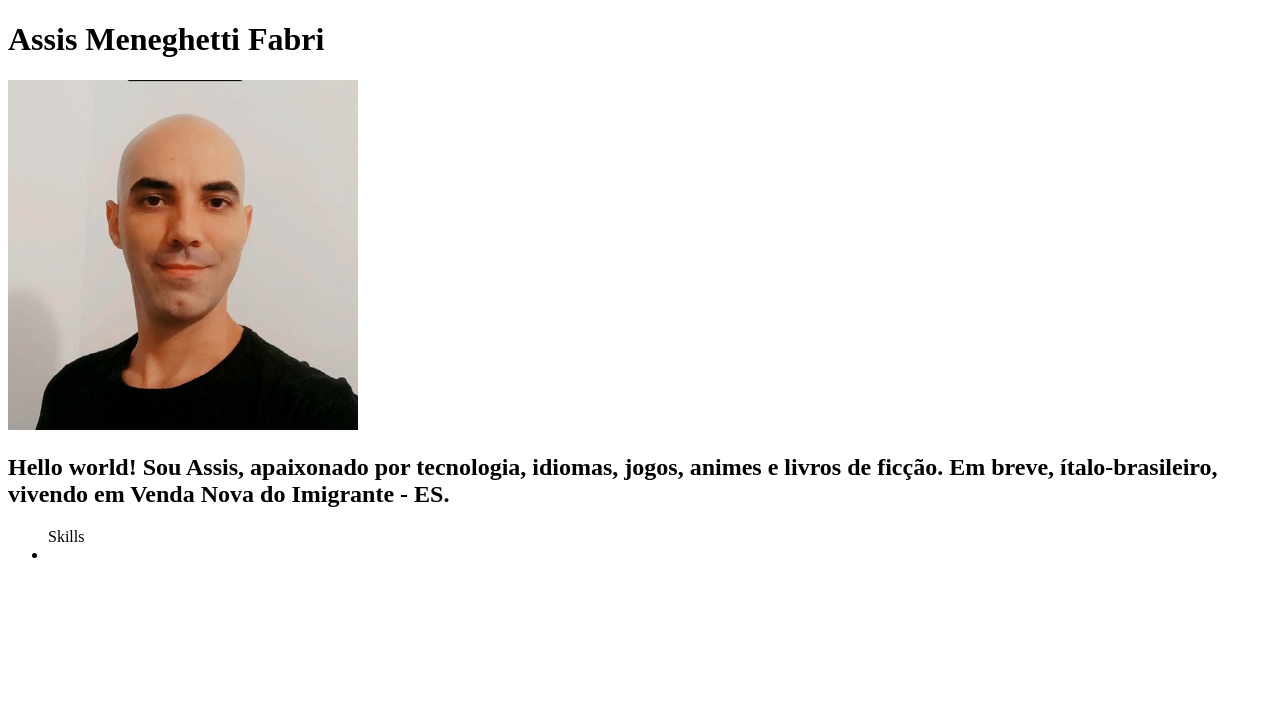
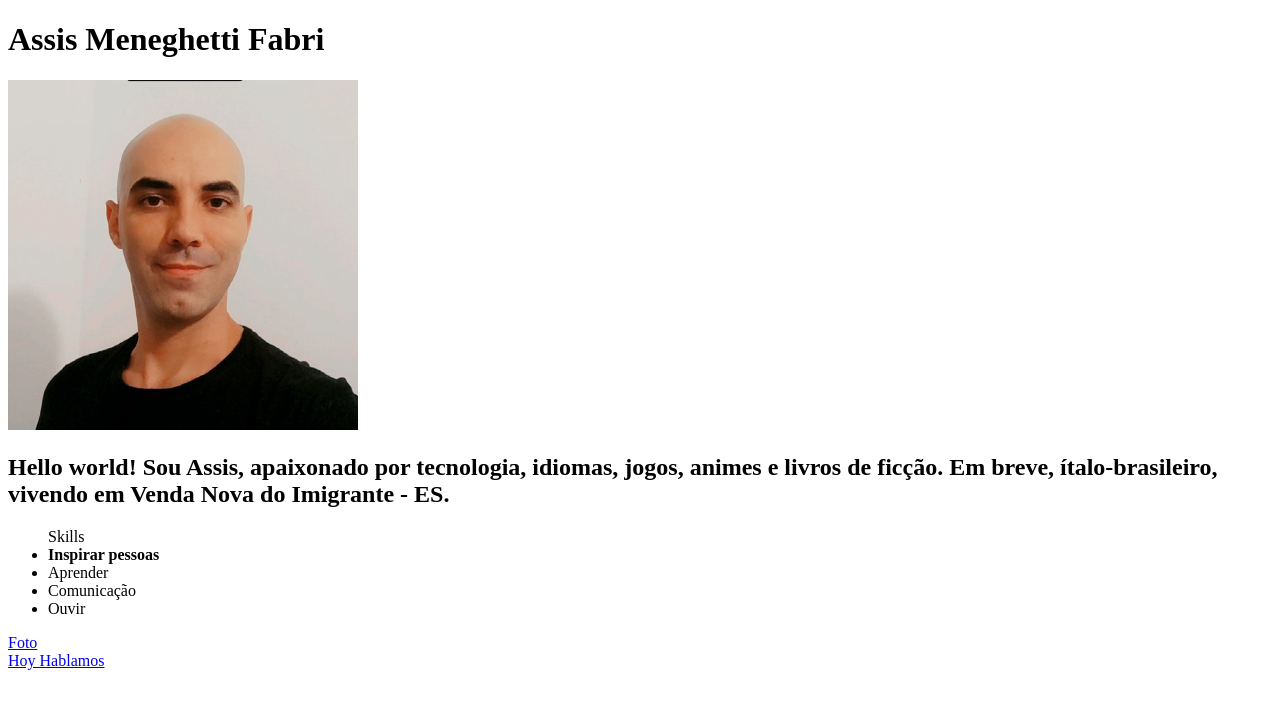
Before and after one commit to assisMeneghetti/assisMeneghetti.github.io, a plain HTML site: page index.html in a window 1280 px wide. Drawn offline with Linux system fonts and the light colour scheme.

Commit message:
Adiciona link para foto e link para site Hoy Hablamos

```diff
--- a/index.html
+++ b/index.html
@@ -3,11 +3,17 @@
 <head>
     <meta charset="UTF-8">
     <h1> Assis Meneghetti Fabri</h1>
-    <img width="350" src="WhatsApp Image 2021-06-28 at 09.59.36.jpeg" alt="Homem de camisa preta em fundo branco">
+    <img id="pic" width="350" src="WhatsApp Image 2021-06-28 at 09.59.36.jpeg" alt="Homem de camisa preta em fundo branco">
     <h2> Hello world! Sou Assis, apaixonado por tecnologia, idiomas, jogos, animes e livros de ficção. Em breve, ítalo-brasileiro, vivendo em Venda Nova do Imigrante - ES.  </h2>
     <ul> Skills
-        <li>  </li>
+        <li> <strong> Inspirar pessoas </strong>  </li>
+        <li> Aprender </li>
+        <li> Comunicação </li>
+        <li> Ouvir </li>
     </ul>
+    <a href="#pic"> Foto </a>
+    <br>
+    <a href="https://www.hoyhablamos.com/?gclid=CjwKCAjwruSHBhAtEiwA_qCppqmadxyj5Sh3skS0XbNn20q4msFJmYYBRZZl-HLgjvt80wCe8M9UFBoCpogQAvD_BwE" target="-blanck" > Hoy Hablamos </a>
     <title>Document</title>
 </head>
 <body>
```
